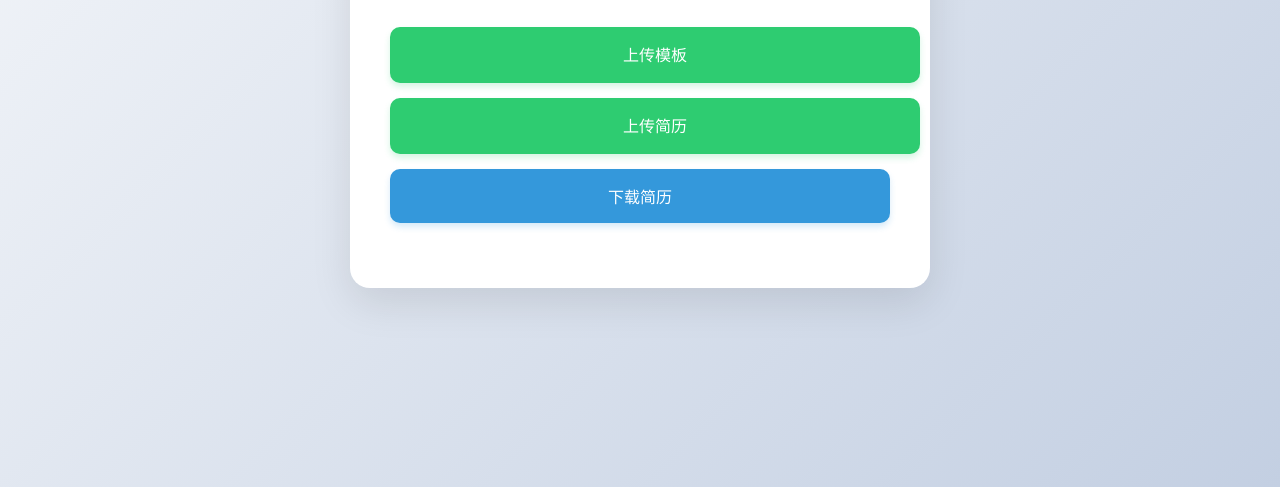
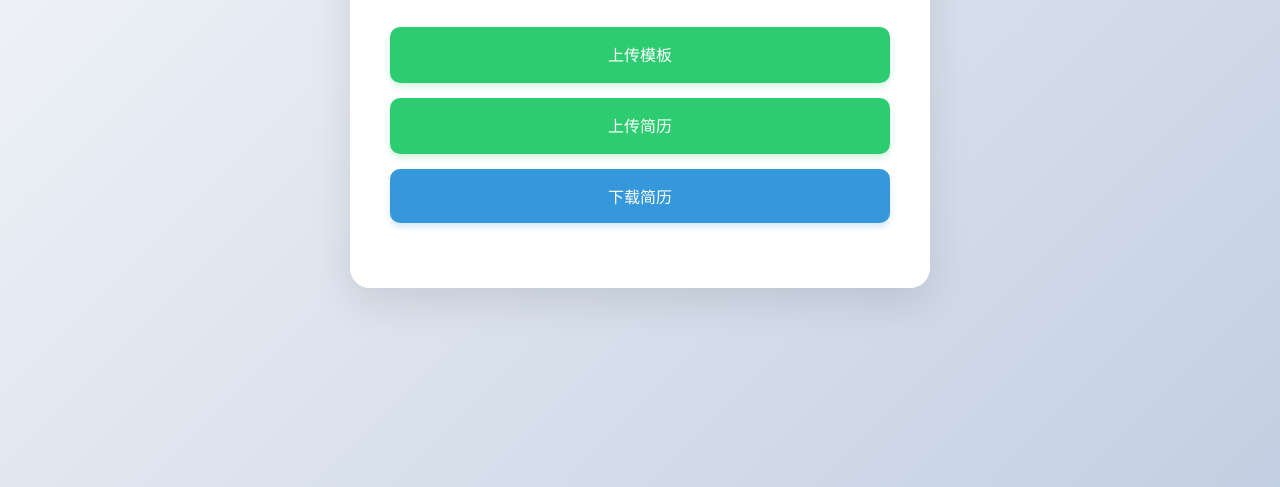
Before and after one commit to seanshi-aijl/AIJLGJ, a plain HTML site: page index.html in a window 1280 px wide. Shown: the part 313-800 px from the top of the page. Drawn offline with Linux system fonts and the light colour scheme.

Commit message:
Update index.html

```diff
--- a/index.html
+++ b/index.html
@@ -41,7 +41,6 @@
             display: block;
             width: 100%;
             padding: 15px;
-            margin: 20px 0;
             margin: 15px 0;
             background-color: #3498db;
             color: white;
@@ -53,6 +52,7 @@
             transition: all 0.3s ease;
             box-shadow: 0 4px 6px rgba(52, 152, 219, 0.2);
             text-align: center;
+            box-sizing: border-box;
         }
 
         /* 按钮悬停效果 */
```
